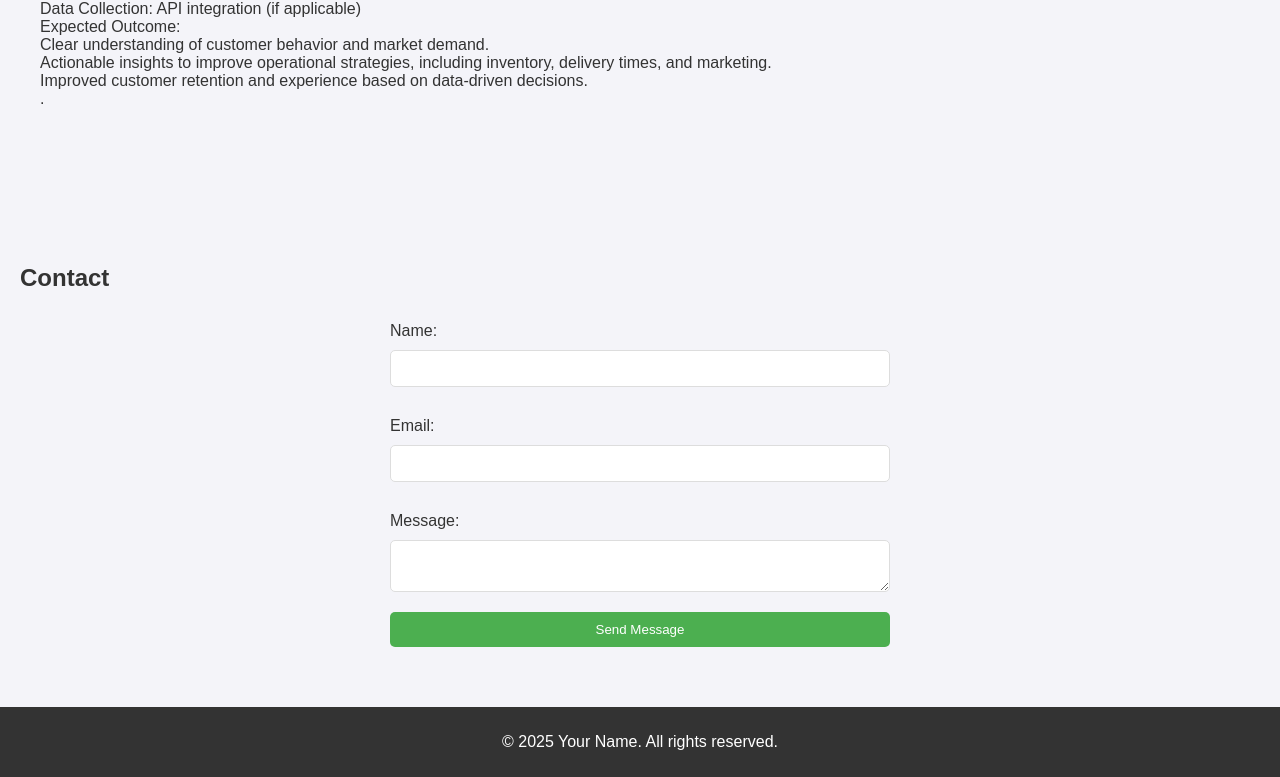
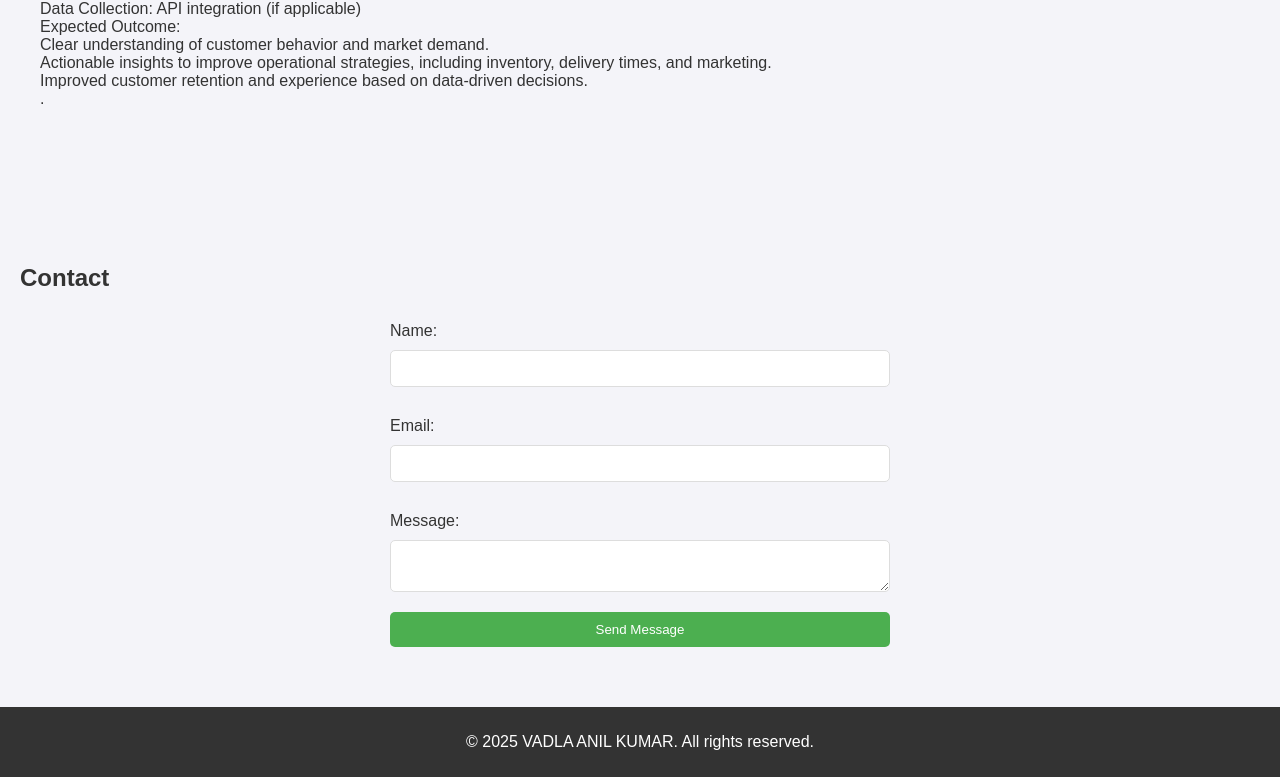
Before and after one commit to anilkumarua/PROJECTS, a plain HTML site: page index.html in a window 1280 px wide. Shown: the part 2368-3145 px from the top of the page. Drawn offline with Linux system fonts and the light colour scheme.

Commit message:
Update index.html

```diff
--- a/index.html
+++ b/index.html
@@ -94,7 +94,7 @@
     </section>
 
     <footer>
-        <p>© 2025 Your Name. All rights reserved.</p>
+        <p>© 2025 VADLA ANIL KUMAR. All rights reserved.</p>
     </footer>
 
     <script src="script.js"></script>
```
